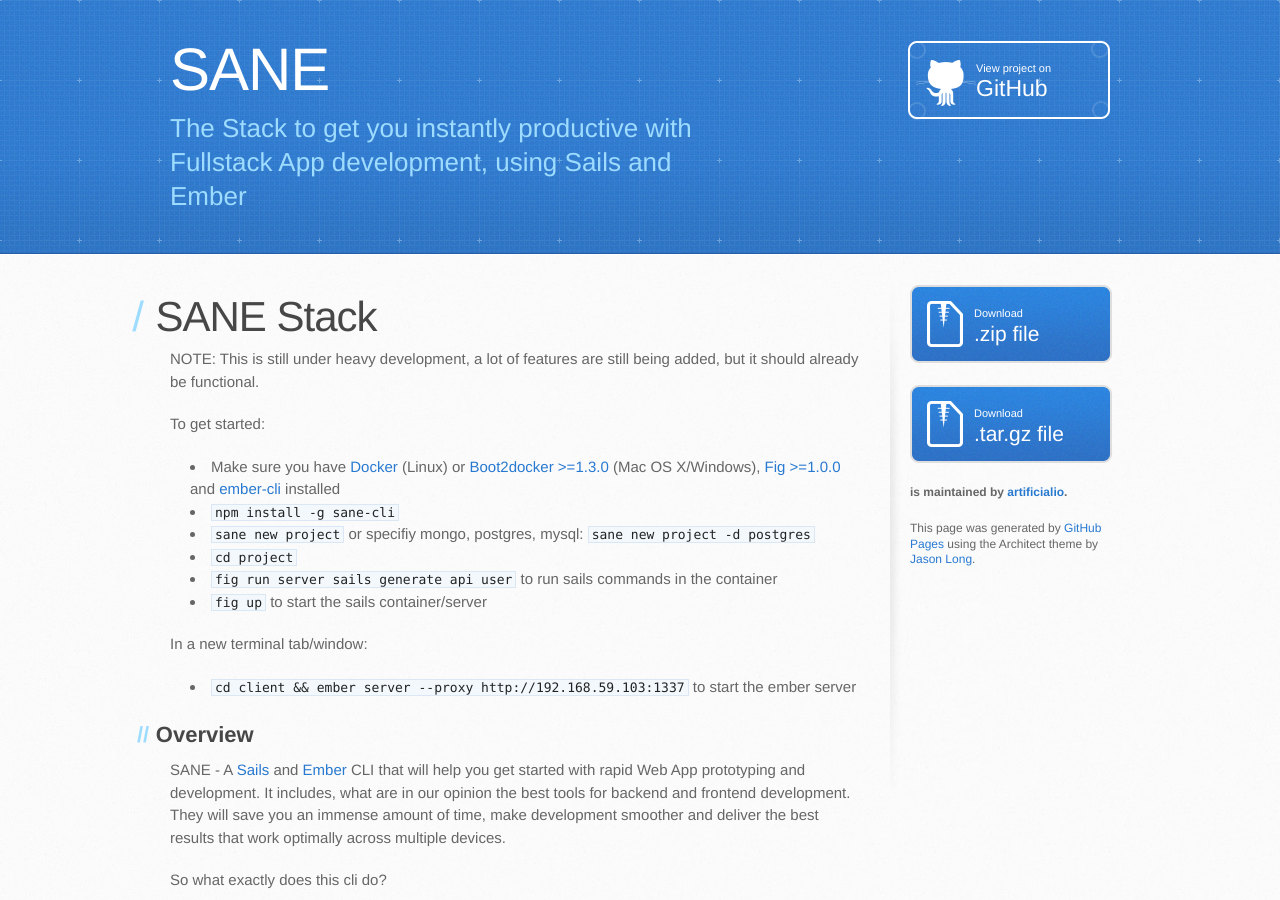
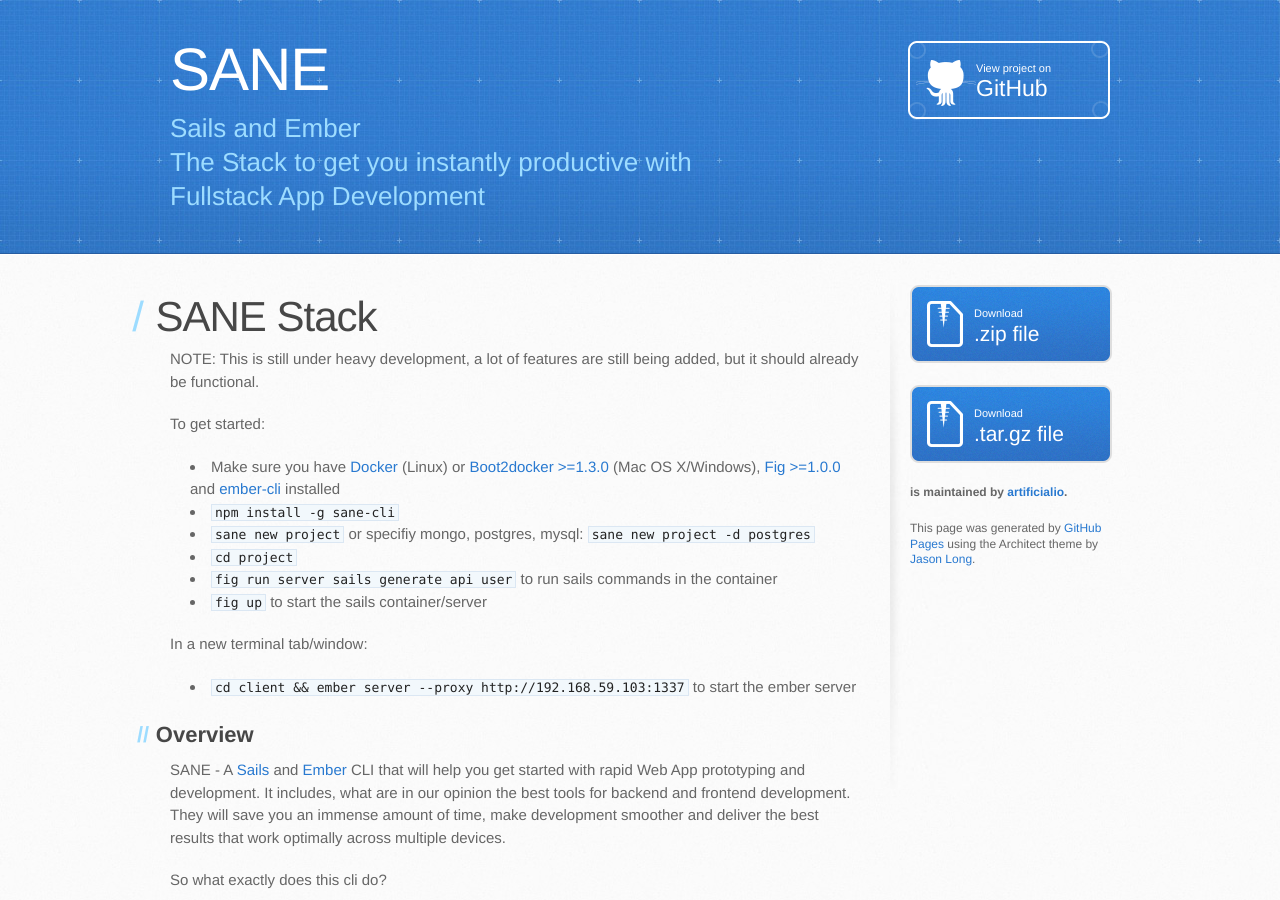
Before and after one commit to sane/sane, a Jekyll site: the page built from index.md, in a window 1280 px wide and 900 px high. Built offline with Jekyll 4.4.1, drawn with Linux system fonts in a browser that asks for light colours.

Commit message:
Changed some minor wording.

```diff
--- a/_layouts/index.html
+++ b/_layouts/index.html
@@ -19,8 +19,8 @@
   <body>
     <header>
       <div class="inner">
-        <h1>SANE</h1>
-        <h2>The Stack to get you instantly productive with Fullstack App development, using Sails and Ember</h2>
+        <h1 style="display: inline-block">SANE</h1><h2>Sails and Ember</h2>
+        <h2>The Stack to get you instantly productive with Fullstack App Development</h2>
         <a href="https://github.com/artificialio/sane" class="button"><small>View project on</small>GitHub</a>
       </div>
     </header>
```
